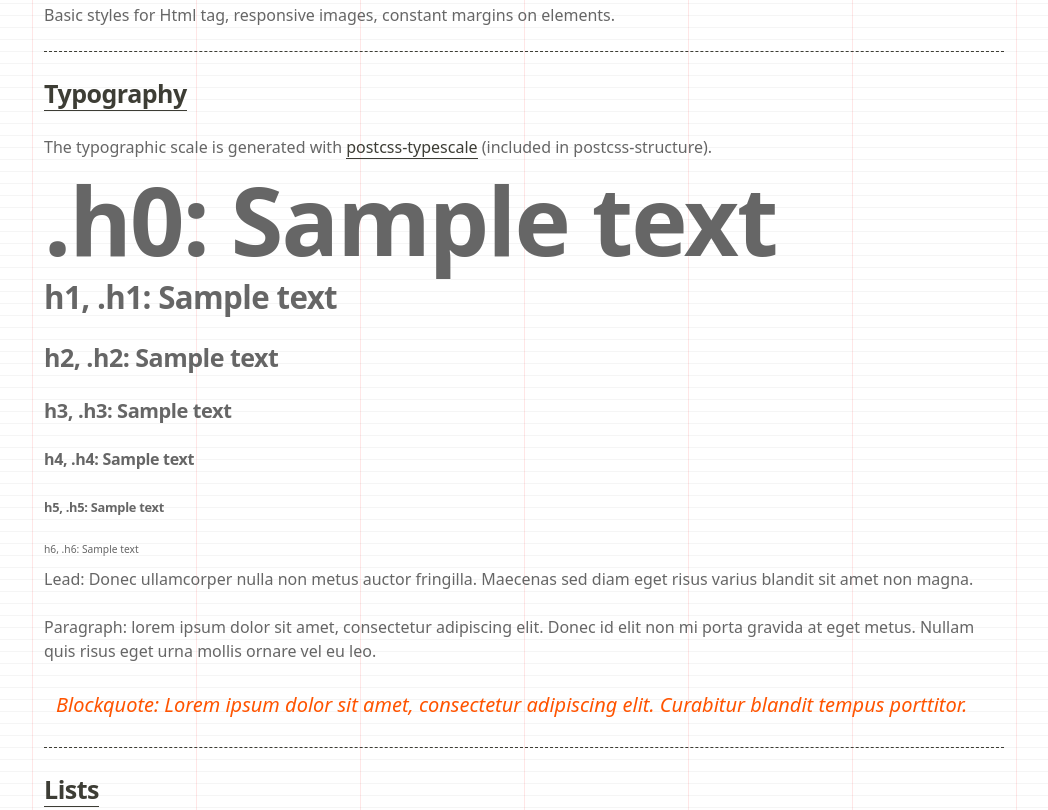
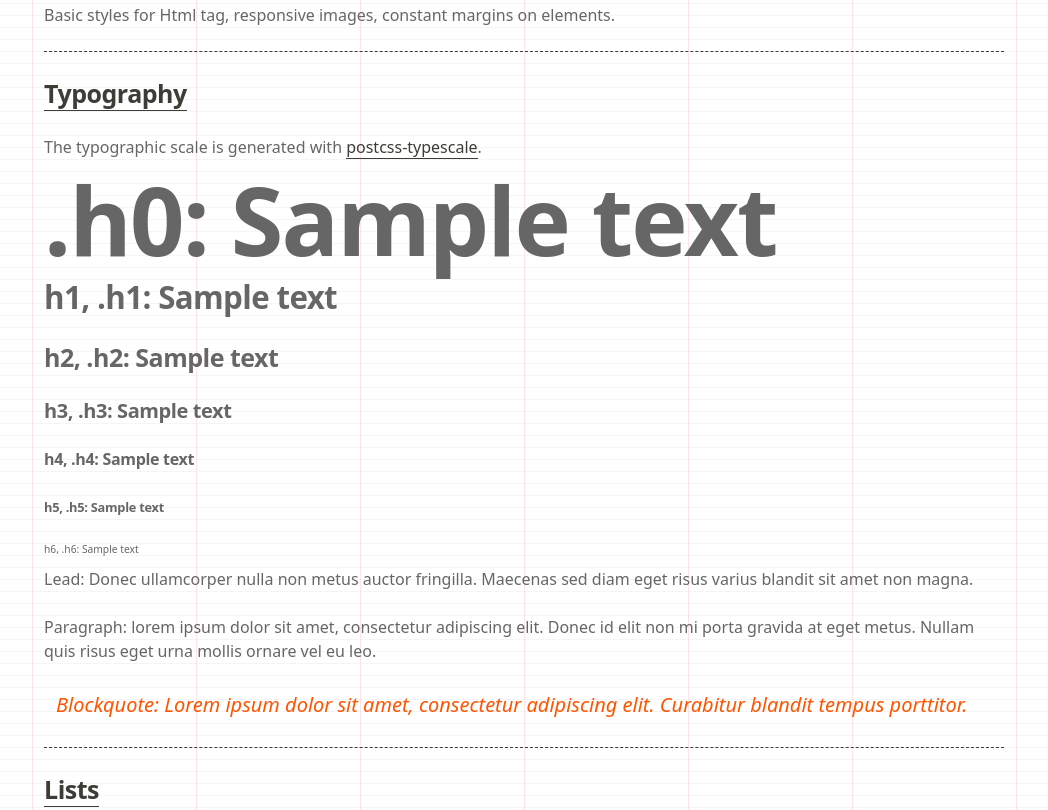
Before and after one commit to francoisromain/system.css, a website: page index.html in a window 1280 px wide. Shown: the part 1317-2127 px from the top of the page, without its empty margins (116-1164 px from the left). Drawn offline with Linux system fonts and the light colour scheme.

Commit message:
fix: remove reference to postcss-structure

```diff
--- a/index.html
+++ b/index.html
@@ -5,7 +5,7 @@
   <meta charset="utf-8" />
   <meta name="viewport" content="width=device-width,initial-scale=1.0">
   <title>system.css</title>
-  <meta name="description" content="A minimal CSS boilerplate based on normalize.css, cssnext, postcss-structure">
+  <meta name="description" content="A minimal CSS boilerplate based on normalize.css, cssnext">
   <meta name="keywords" content="css, boilerplate, framework, grid system, PostCSS, npm">
   <link rel="stylesheet" href="dist/styles.css">
 </head>
@@ -60,7 +60,7 @@
     <p>Basic styles for Html tag, responsive images, constant margins on elements.</p>
     <hr />
     <h2 id="typography"><a href="https://github.com/francoisromain/system.css/blob/master/src/typography.css">Typography</a></h2>
-    <p>The typographic scale is generated with <a href="http://francoisromain.github.io/postcss-typescale/">postcss-typescale</a> (included in postcss-structure).</p>
+    <p>The typographic scale is generated with <a href="http://francoisromain.github.io/postcss-typescale/">postcss-typescale</a>.</p>
     <p class="h0">.h0: Sample text</p>
     <h1>h1, .h1: Sample text</h1>
     <h2>h2, .h2: Sample text</h2>
@@ -123,7 +123,7 @@
     </ul>
     <hr />
     <h2 id="buttons"><a href="https://github.com/francoisromain/system.css/blob/master/src/buttons.css">Buttons</a></h2>
-    <p>Buttons styles are generated with <a href="http://francoisromain.github.io/postcss-button/">postcss-button</a> (included in postcss-structure).</p>
+    <p>Buttons styles are generated with <a href="http://francoisromain.github.io/postcss-button/">postcss-button</a>.</p>
     <h3>Default buttons</h3>
     <a class="btn p-xxs">Button xxs</a>
     <a class="btn p-xs">Button xs</a>
@@ -268,7 +268,7 @@
     </table>
     <hr />
     <h2 id="grid-system"><a href="https://github.com/francoisromain/system.css/blob/master/src/grid-systems.css">Grid-system</a></h2>
-    <p>The grid system of system.css relies on <a href="http://francoisromain.github.io/postcss-grid-system/">postcss-grid-system</a> (included in postcss-structure).</p>
+    <p>The grid system of system.css relies on <a href="http://francoisromain.github.io/postcss-grid-system/">postcss-grid-system</a>.</p>
     <h3>Current breakpoint</h3>
     <p class="color-brand h0 mb-xl">
       <span class="hide-2">1</span>
@@ -302,7 +302,7 @@
     </div>
     <hr />
     <h2 id="grid-fluid"><a href="https://github.com/francoisromain/system.css/blob/master/src/grid-.css">Grid-fluid</a></h2>
-    <p>Fluid grids styles are generated with <a href="http://francoisromain.github.io/postcss-grid-fluid/">postcss-grid-fluid</a> (included in postcss-structure).</p>
+    <p>Fluid grids styles are generated with <a href="http://francoisromain.github.io/postcss-grid-fluid/">postcss-grid-fluid</a>.</p>
     <div class="row-blobs h5">
       <div class="blob-1-8 bg-alt p-s">1/8</div>
       <div class="blob-1-8 bg-alt p-s">1/8</div>
--- a/src/settings.css
+++ b/src/settings.css
@@ -1,6 +1,6 @@
 /* system.css / settings
 -------------------------------
-http://francoisromain.github.io/postcss-structure
+http://francoisromain.github.io/system.css
 */
 
 :root {
```
Also changed, not shown: README.md, dist/styles.css.
